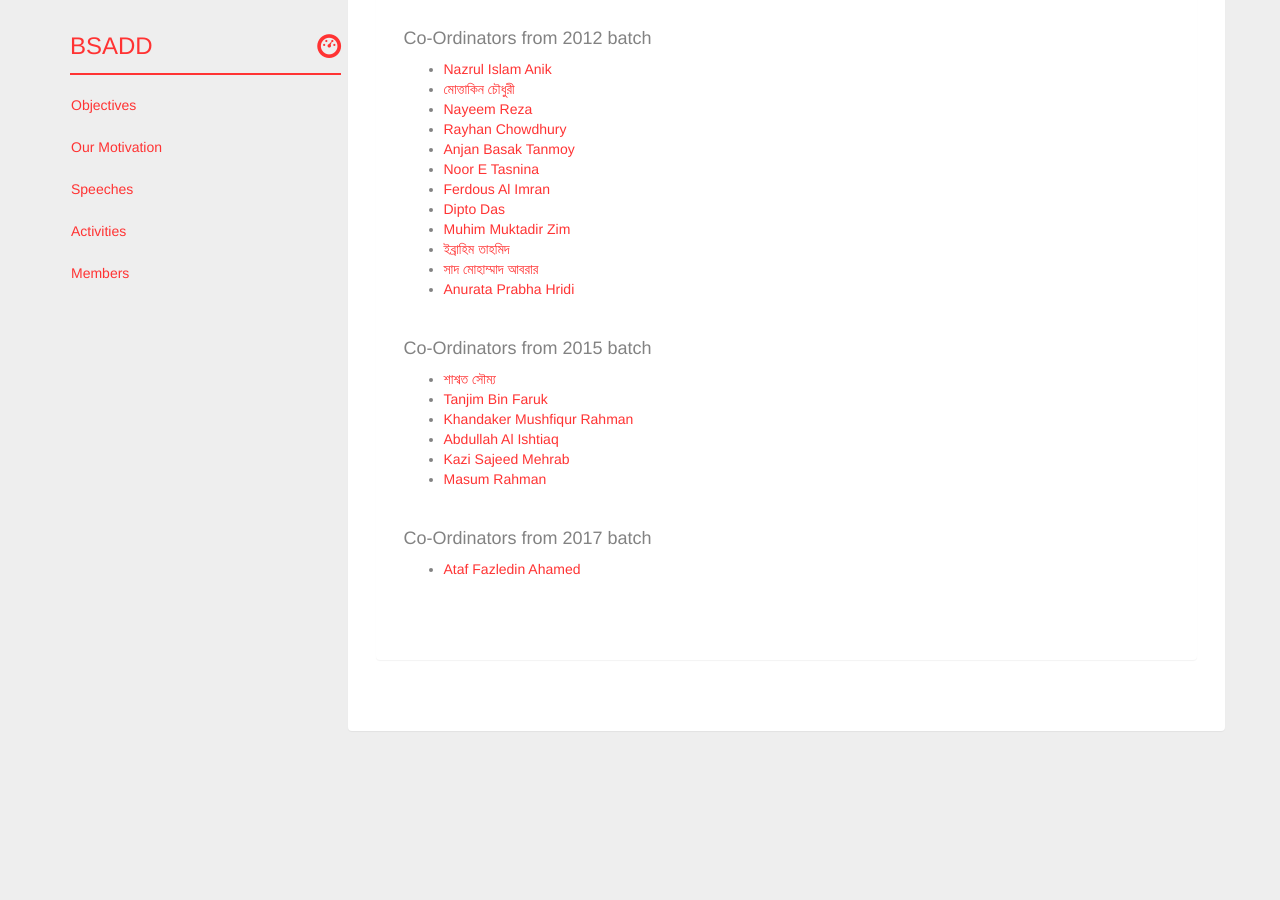
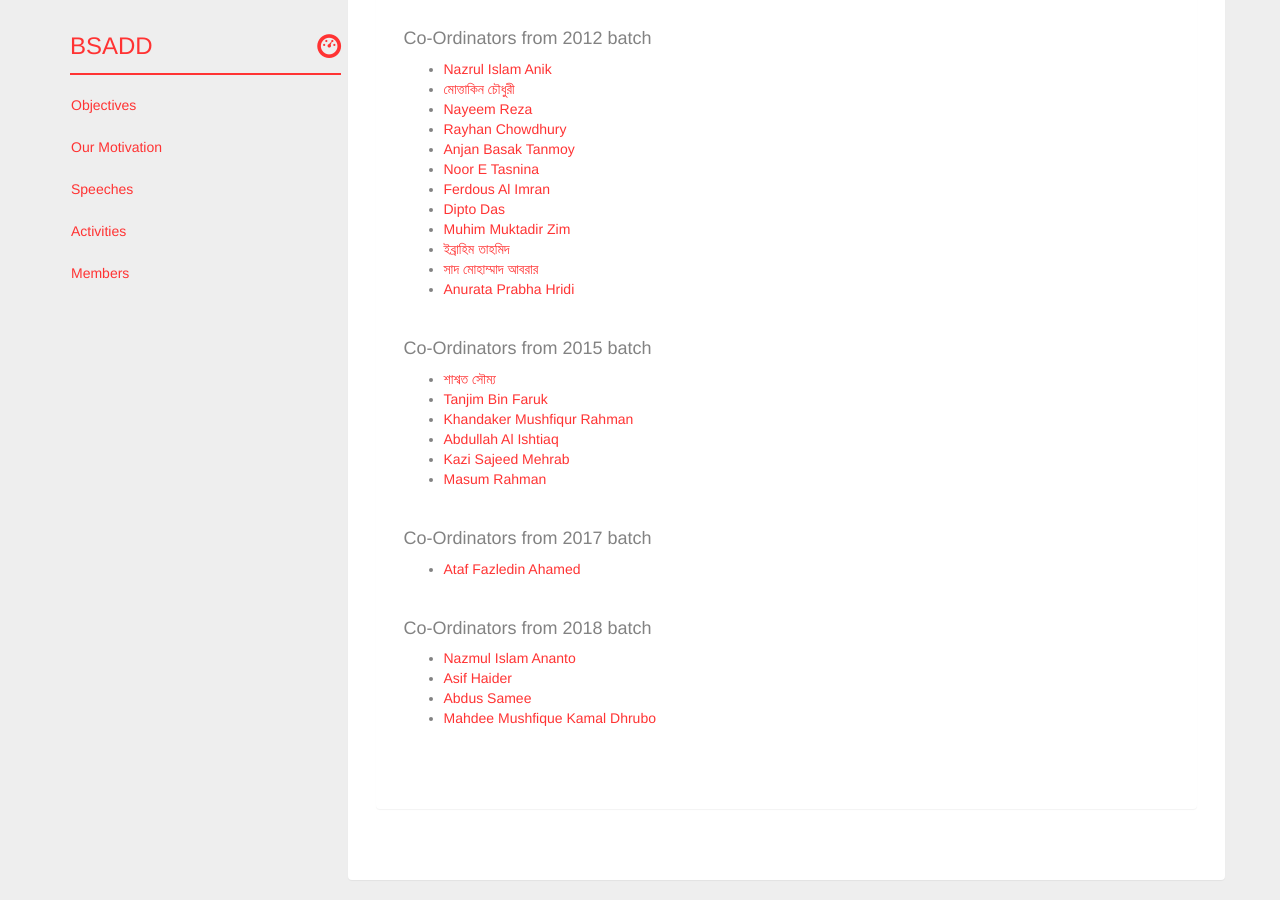
Before and after one commit to bsadd/bsadd.github.io, a Jekyll site: the page built from index.html, in a window 1280 px wide and 900 px high, scrolled down 5282 px. Built offline with Jekyll 4.4.1, drawn with Linux system fonts in a browser that asks for light colours; before the commit the page ends 6033 px from its top, so only the background shows below that.

Commit message:
added members from batch 2018

```diff
--- a/_data/members.yml
+++ b/_data/members.yml
@@ -139,3 +139,14 @@
   list:
     - name: Ataf Fazledin Ahamed
       link: www.linkedin.com/in/fazledyn
+
+- category:  Co-Ordinators from 2018 batch
+  list:
+    - name: Nazmul Islam Ananto
+      link: https://www.linkedin.com/in/niananto/
+    - name: Asif Haider
+      link: https://www.linkedin.com/in/asif-haider-1805112/
+    - name: Abdus Samee
+      link: https://www.linkedin.com/in/abdus-samee-19990128/
+    - name: Mahdee Mushfique Kamal Dhrubo
+      link:
```
